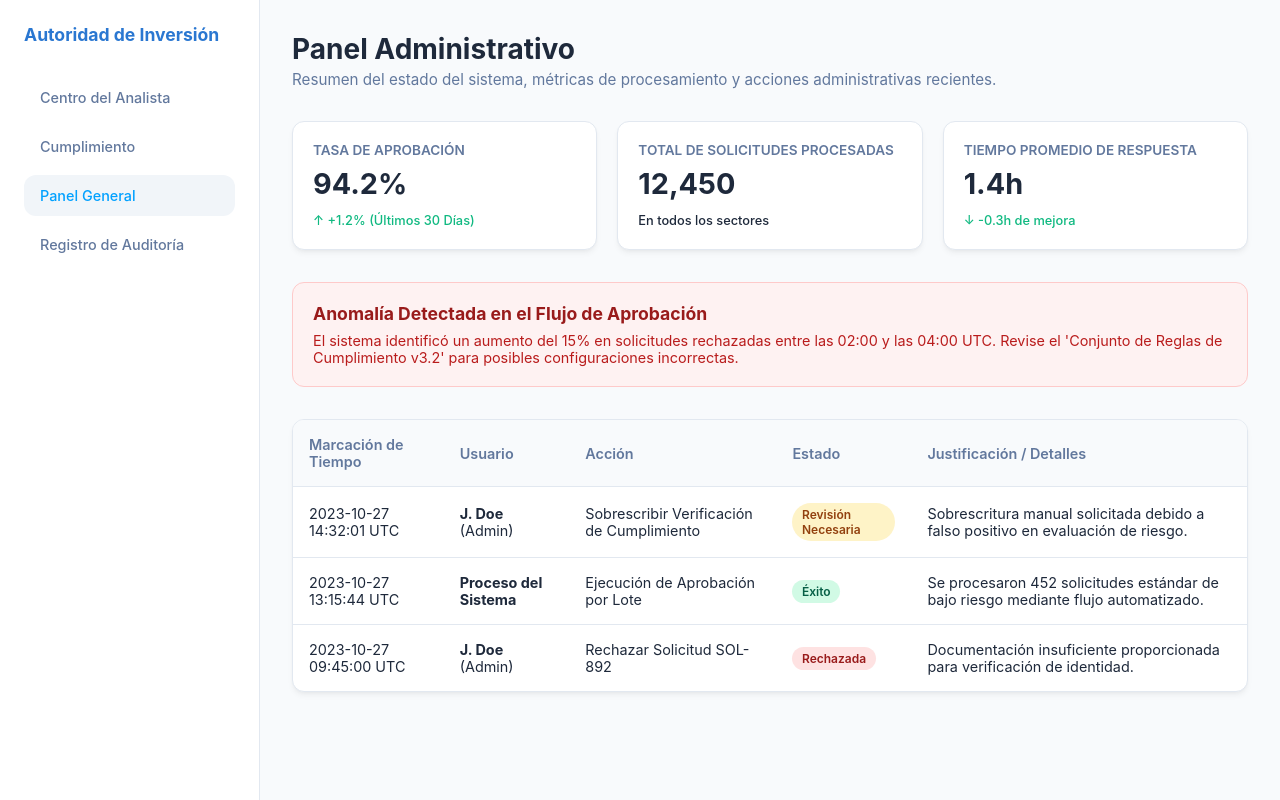
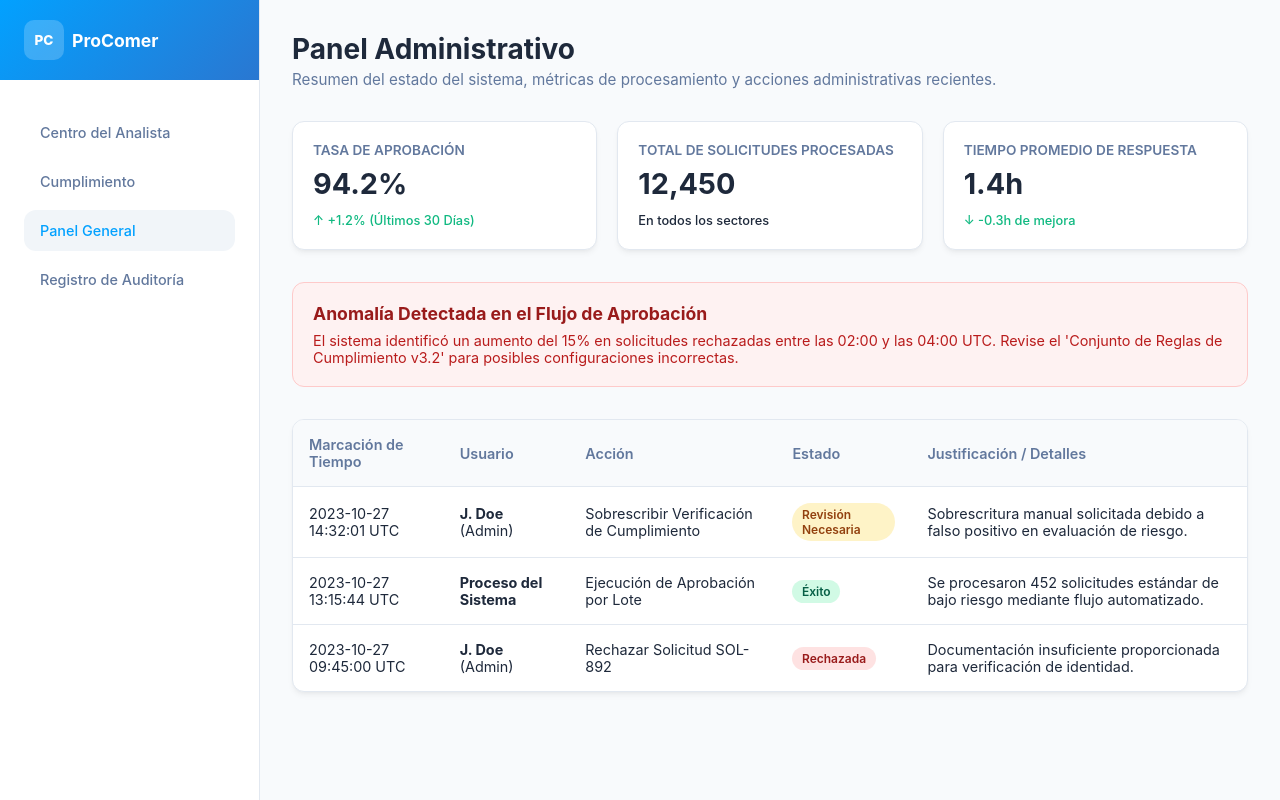
Before and after one commit to BryanGz25/Laboratorio_3, a website built with Vite: page laboratorio_3/src/pages/dashboard.html in a window 1280 px wide. Built offline with nearby package versions, Linux system fonts and the light colour scheme.

Commit message:
cambios del side bar

```diff
--- a/laboratorio_3/src/pages/dashboard.html
+++ b/laboratorio_3/src/pages/dashboard.html
@@ -8,7 +8,10 @@
 <body>
   <div class="app-container">
     <aside class="sidebar">
-      <div class="sidebar-brand">Autoridad de Inversión</div>
+      <div class="sidebar-brand">
+        <div class="logo-icon">PC</div>
+        <span>ProComer</span>
+      </div>
       <a href="panelDeAnalista.html" class="nav-link">Centro del Analista</a>
       <a href="cumplimiento.html" class="nav-link">Cumplimiento</a>
       <a href="#" class="nav-link active">Panel General</a>
--- a/laboratorio_3/src/style.css
+++ b/laboratorio_3/src/style.css
@@ -23,7 +23,8 @@ body { background-color: var(--bg-light); color: var(--text-main); min-height: 1
 /* ===== LAYOUT APP (Dashboard / Panel) ===== */
 .app-container { display: flex; width: 100%; min-height: 100vh; }
 .sidebar { width: 260px; background: var(--surface); border-right: 1px solid var(--border); padding: 1.5rem; display: flex; flex-direction: column; gap: 0.5rem; }
-.sidebar-brand { font-size: 1.1rem; font-weight: 700; color: var(--secondary); margin-bottom: 1.5rem; display: flex; align-items: center; gap: 0.5rem; }
+.sidebar-brand { font-size: 1.1rem; font-weight: 700; color: white; margin: -1.5rem -1.5rem 1.5rem -1.5rem; display: flex; align-items: center; gap: 0.5rem; background: linear-gradient(135deg, var(--primary), var(--secondary)); padding: 1.25rem 1.5rem; }
+.sidebar-brand .logo-icon { background: rgba(255,255,255,0.2); }
 .nav-link { display: flex; align-items: center; gap: 0.75rem; padding: 0.75rem 1rem; color: var(--neutral-muted); text-decoration: none; border-radius: var(--radius); font-weight: 500; font-size: 0.9rem; }
 .nav-link.active, .nav-link:hover { background: #F1F5F9; color: var(--primary); }
 
```
Also changed, not shown: laboratorio_3/src/pages/cumplimiento.html (+4 -1 lines), laboratorio_3/src/pages/panelDeAnalista.html (+4 -1 lines).
